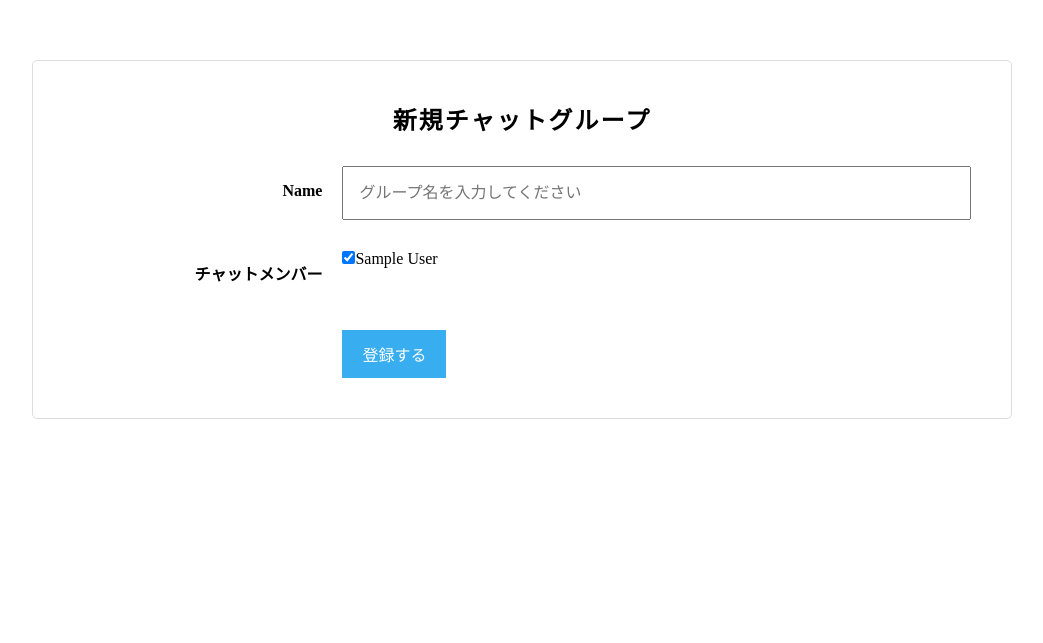
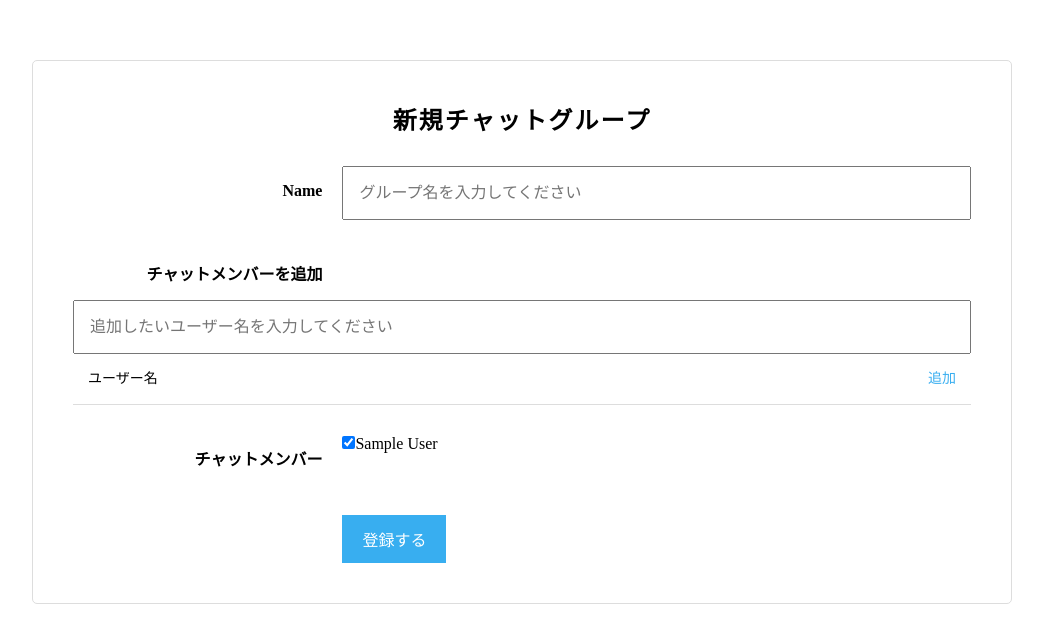
Before and after one commit to una7/chat-space, a Rails app: page /groups/new in a window 1280 px wide. Shown: the top 643 px of the page, without its empty margins (118-1161 px from the left). Run offline with Rails 7, Linux system fonts and the light colour scheme; the visitor is signed in with stand-in values (Sample User, id 1); style sheets or scripts are compiled from the project's sources; some libraries are stand-ins or nearby versions.

Commit message:
Update _form.html.haml

```diff
--- a/app/views/groups/_form.html.haml
+++ b/app/views/groups/_form.html.haml
@@ -10,14 +10,29 @@
       = f.label :name, class: 'chat-group-form__label'
     .chat-group-form__field--right
       = f.text_field :name, class: 'chat__group_name chat-group-form__input', placeholder: 'グループ名を入力してください'
+
   .chat-group-form__field.clearfix
-    / この部分はインクリメンタルサーチ（ユーザー追加の非同期化のときに使用します
+    .chat-group-form__field--left
+      %label.chat-group-form__label{:for => "chat_group_チャットメンバーを追加"} チャットメンバーを追加
+      .chat-group-form__field--right
+    .chat-group-form__search.clearfix
+      %input#user-search-field.chat-group-form__input{:placeholder => "追加したいユーザー名を入力してください", :type => "text"}/
+      #user-search-result
+    / この部分はインクリメンタルサーチ（ユーザー追加の非同期化のときに使用します↑
+    -# 常に出てきてる↓
+    .chat-group-user.clearfix
+      %p.chat-group-user__name ユーザー名
+      .user-search-add.chat-group-user__btn.chat-group-user__btn--add{"data-user-id" => "ユーザーのid", "data-user-name" => "ユーザー名"} 追加
+
+
   .chat-group-form__field.clearfix
     .chat-group-form__field--left
       %label.chat-group-form__label{:for => "chat_group_チャットメンバー"} チャットメンバー
     .chat-group-form__field--right
-      / グループ作成機能の追加時はここにcollection_check_boxesの記述を入れてください
+      /↓チェックボックス消す
       = f.collection_check_boxes :user_ids, User.all, :id, :name
+      -# %p.chat-group-user__name user_ids, User.all, :id, :name
+
       / この部分はインクリメンタルサーチ（ユーザー追加の非同期化のときに使用します
   .chat-group-form__field.clearfix
     .chat-group-form__field--left
```
